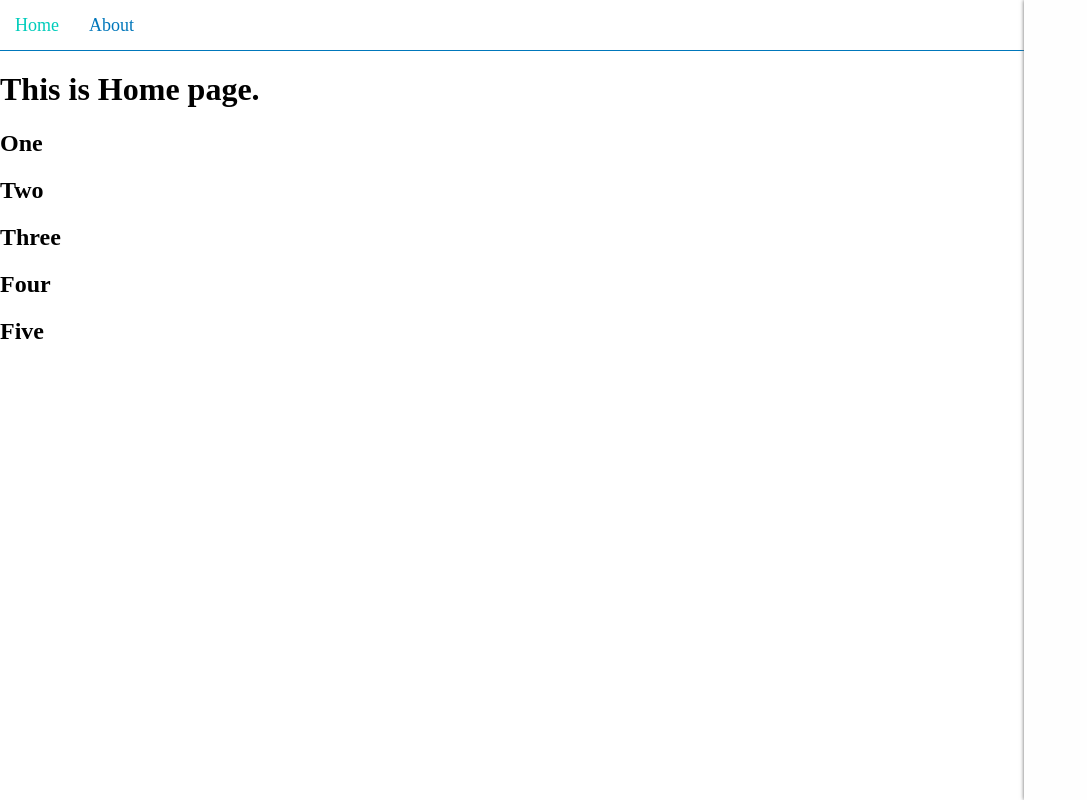
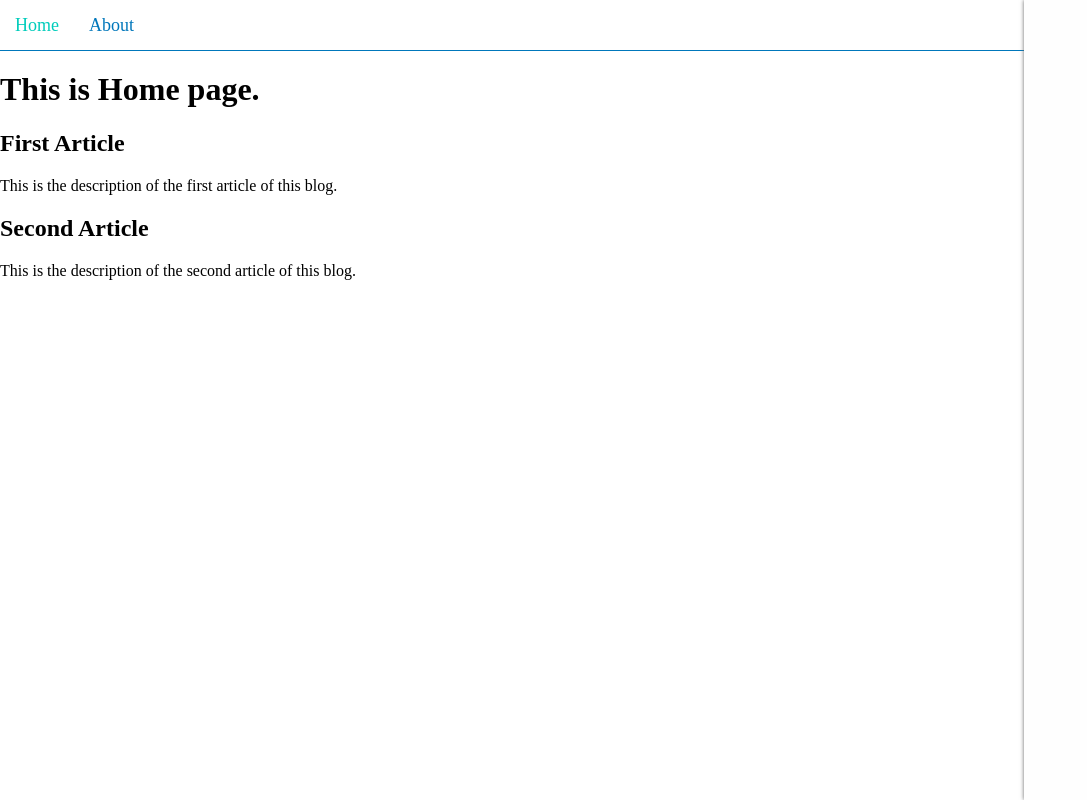
Before and after one commit to kanwal019/Blog, an Angular app: page / in a window 1280 px wide. Shown: the whole page, without its empty margins (0-1087 px from the left). Built offline with nearby package versions, Linux system fonts and the light colour scheme.

Commit message:
Mock data(articles) added to the source

```diff
--- /dev/null
+++ b/src/app/article.ts
@@ -0,0 +1,7 @@
+export class Article{
+    id:number;
+    name:string;
+    description:string;
+    date:string;
+    author:string;
+}
--- a/src/app/data.component.html
+++ b/src/app/data.component.html
@@ -1,4 +1,5 @@
 <h1>{{mainData}}</h1>
 <div class="article-list" *ngFor="let article of articles">
-    <h2>{{article}}</h2>
+    <h2>{{article.name}}</h2>
+    <p>{{article.description}}</p>
 </div>
--- a/src/app/data.component.ts
+++ b/src/app/data.component.ts
@@ -1,5 +1,7 @@
 import { Component } from '@angular/core';
 import { AppComponent } from './app.component';
+import { ARTICLES } from './mocks/article.mock';
+import { Article } from './article';
 
 @Component({
   selector: 'main',
@@ -8,8 +10,11 @@ import { AppComponent } from './app.component';
 })
 export class DataComponent {
   mainData: string;
-  articles = ['One','Two','Three','Four','Five'];
+  articles : Article[];
 
+  ngOnInit(){
+    this.articles=ARTICLES;
+  }
   loadMainData(sectionName){
     this.mainData='This is '+sectionName+' page.';
   }
--- /dev/null
+++ b/src/app/mocks/article.mock.ts
@@ -0,0 +1,15 @@
+import {Article} from '../article';
+
+export const ARTICLES : Article[]=[{
+    "id":1,
+    "name":"First Article",
+    "description":"This is the description of the first article of this blog.",
+    "date":"December 14, 2017",
+    "author":"kriz"
+},{
+    "id":2,
+    "name":"Second Article",
+    "description":"This is the description of the second article of this blog.",
+    "date":"December 14, 2017",
+    "author":"anne"
+}];
```
